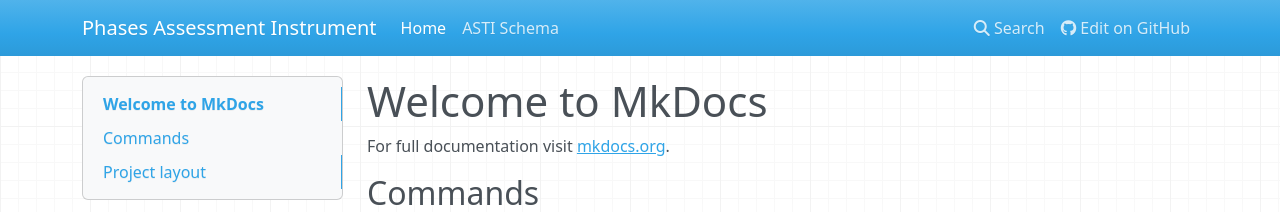
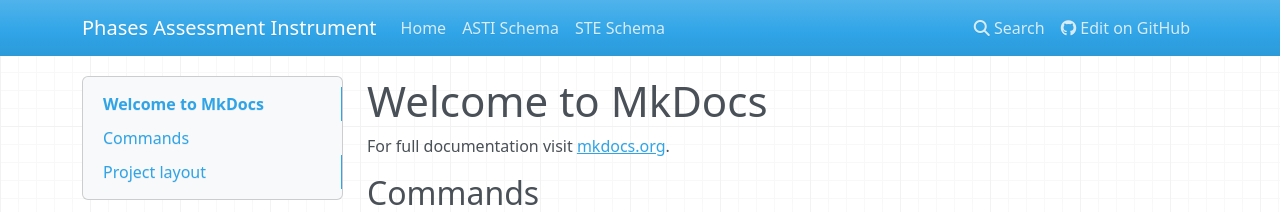
Before and after one commit to Buffalo-Ontology-Group/phases-assessment-instrument, an MkDocs documentation site: the page built from docs/index.md, in a window 1280 px wide. Shown: the top 212 px of the page. Built offline with MkDocs 1.6.1, drawn with Linux system fonts in a browser that asks for light colours; nearby versions of some CDN libraries; comment, search, counter and statistics services are not loaded.

Commit message:
generate ste schema documentation

```diff
--- a/mkdocs.yml
+++ b/mkdocs.yml
@@ -21,5 +21,6 @@
   - javascripts/tablesort.js
 
 nav:
-  - Home: index.md
+  - Home: /
   - ASTI Schema: asti_schema.md
+  - STE Schema: ste_schema.md
```
Also changed, not shown: 1 other file.
